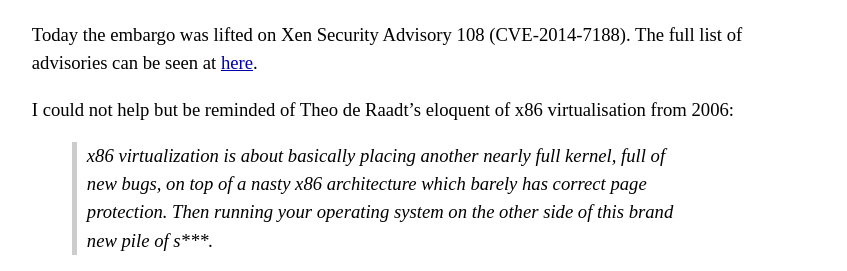
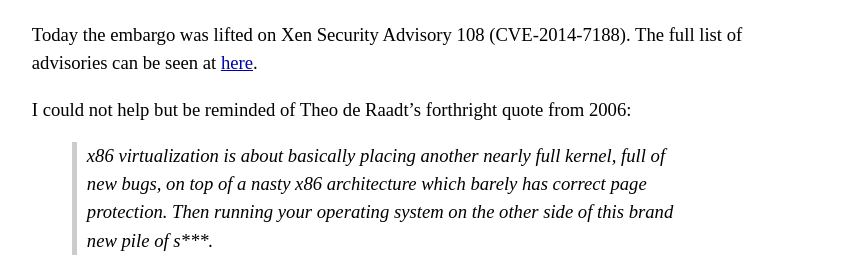
Before and after one commit to andrewpwade/andrewpwade.github.io, a Jekyll site: the page built from _posts/2014-10-01-xen-security-advisory-108.md, in a window 1280 px wide. Shown: the part 147-418 px from the top of the page, without its empty margins (216-1063 px from the left). Built offline with Jekyll 4.4.1, drawn with Linux system fonts in a browser that asks for light colours; Markdown is read by kramdown in place of the engine named in the settings.

Commit message:
more typos!

```diff
--- a/_posts/2014-10-01-xen-security-advisory-108.md
+++ b/_posts/2014-10-01-xen-security-advisory-108.md
@@ -8,7 +8,7 @@
 
 Today the embargo was lifted on Xen Security Advisory 108 (CVE-2014-7188). The full list of advisories can be seen at [here](http://xenbits.xen.org/xsa/).
 
-I could not help but be reminded of Theo de Raadt's eloquent of x86 virtualisation from 2006:
+I could not help but be reminded of Theo de Raadt's forthright quote from 2006:
 
 > x86 virtualization is about basically placing another nearly full
 > kernel, full of new bugs, on top of a nasty x86 architecture which
```
